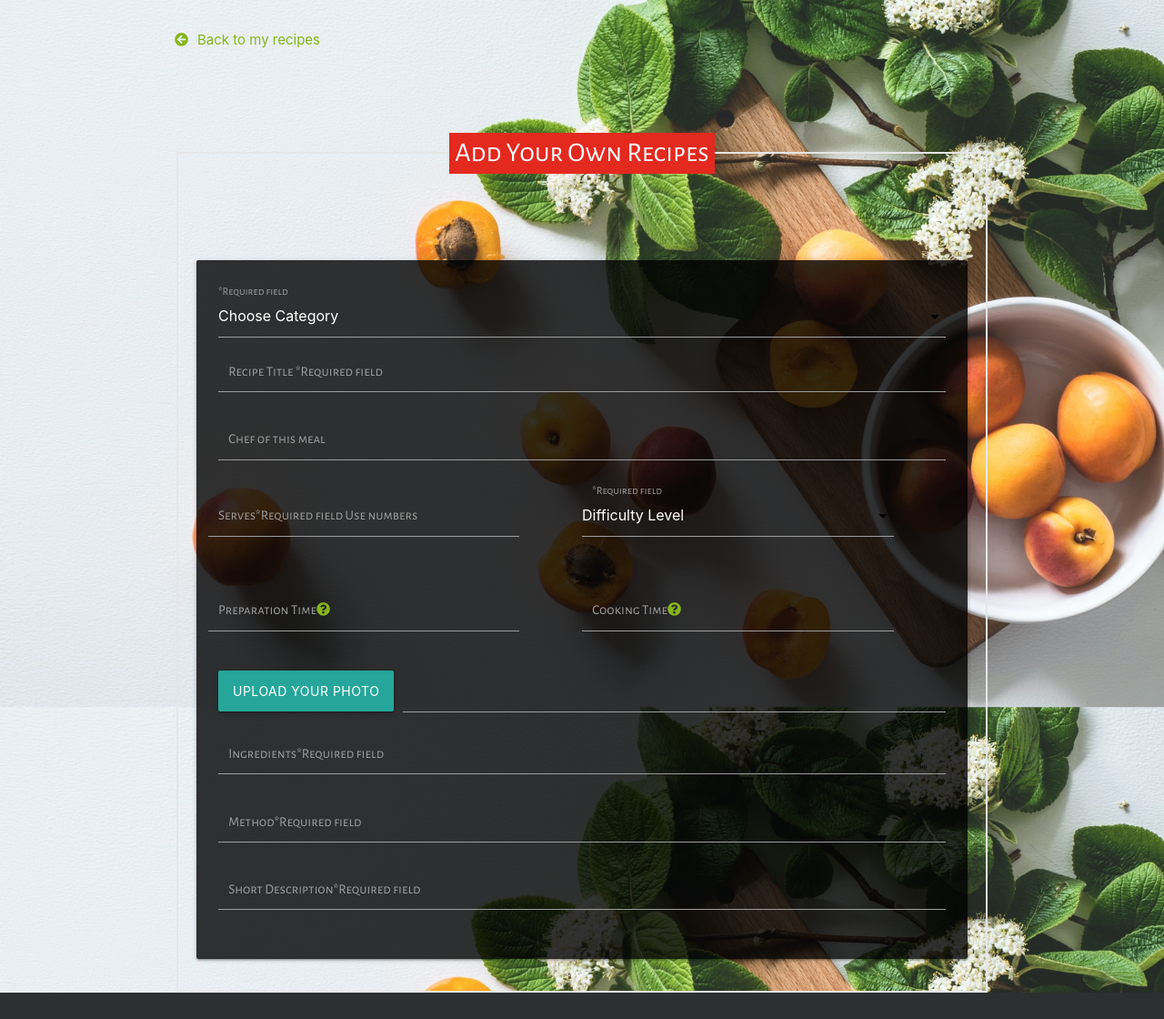
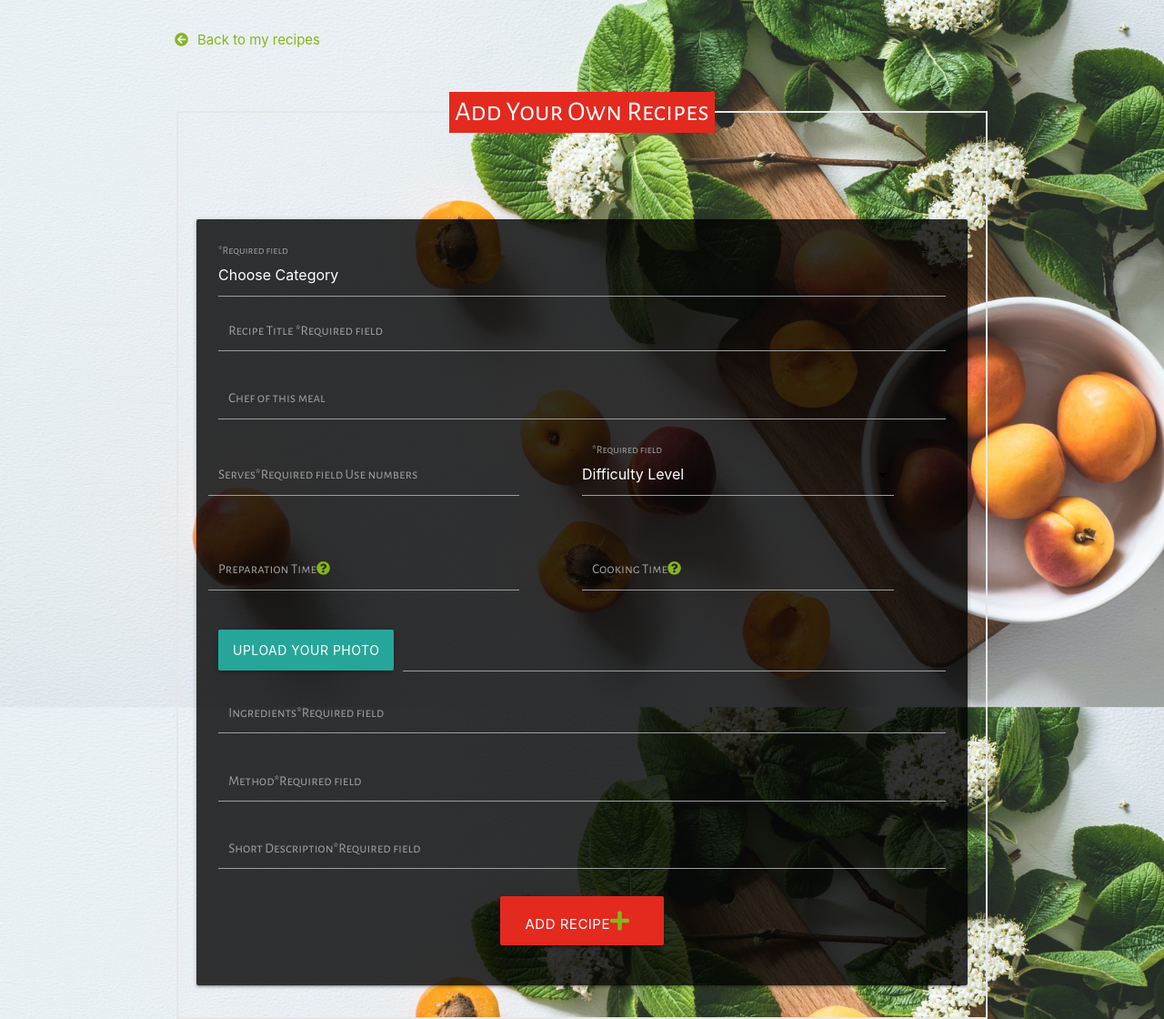
Before and after one commit to szilG/Salt-Papper, a Flask app: page /add_recipe/ in a window 1280 px wide. Shown: the part 76-1196 px from the top of the page at 91% size. Before the commit the page ends 1167 px from the top, so only its background shows below. Run offline with Flask 2, Linux system fonts and the light colour scheme; data that the repository does not hold is empty; some libraries are stand-ins or nearby versions; some web fonts are replaced.

Commit message:
allow user to submit data to the database

```diff
--- a/app.py
+++ b/app.py
@@ -100,8 +100,33 @@ def logout():
 
 
 # Add New Recipe To DB
-@app.route("/add_recipe/")
+@app.route("/add_recipe/", methods=["GET", "POST"])
 def add_recipe():
+    if request.method == "POST":
+        """
+        Create dictionary
+        """
+        recipe = {
+            "category_name": request.form.get("category_name"),
+            "recipe_name": request.form.get("recipe_name"),
+            "chef": request.form.get("chef"),
+            "serves": request.form.get("serves"),
+            "difficulty_level": request.form.get("difficulty_level"),
+            "prep_time": request.form.get("prep_time"),
+            "cook_time": request.form.get("cook_time"),
+            "image": request.form.get("image"),
+            "ingredients": request.form.get("ingredients"),
+            "method": request.form.get("method"),
+            "description": request.form.get("description"),
+            "username": session["user"]
+        }
+        """
+        Insert form to database
+        """
+        mongo.db.recipes.insert_one(recipe)
+        flash("Recipe is successfully added")
+        return redirect(url_for("profile", username=session['user']))
+
     categories = mongo.db.categories.find().sort("category_name", 1)
     difficulties = mongo.db.difficulty.find().sort("difficulty_level", 1)
     return render_template(
--- a/static/css/style.css
+++ b/static/css/style.css
@@ -92,7 +92,8 @@ nav .slogen {
 }
 
 .btn-large {
-    color: var(--main-text-color) !important;
+    background-color: var(--main-text-color) !important;
+    color: #fff;
 }
 
 
@@ -161,7 +162,7 @@ nav .slogen {
 }
 
 .add-recipe-container {
-    margin-top: 6rem;
+    margin-top: 3rem;
 }
 
 fieldset {
--- a/templates/add_recipe.html
+++ b/templates/add_recipe.html
@@ -2,13 +2,14 @@
 {% block content %}
 
 <style>
-    body{
+    body {
         background-repeat: no-repeat;
         background-size: cover;
         background-attachment: fixed;
         object-fit: cover;
         background-image: url("{{url_for('static', filename='img/7.jpg') }}");
     }
+
     nav ul a {
         color: black;
         text-shadow: 2px 2px 2px rgba(0, 0, 0, 0.5);
@@ -36,8 +37,9 @@
 <div class="container add-recipe-container">
     <fieldset>
         <legend>Add Your Own Recipes</legend>
-        <form class="col s12  offset-m3 " method="POST" action="">
+        <form class="col s12  offset-m3 " method="POST" action="{{ url_for('add_recipe') }}">
             <div class="card-panel">
+                <!--Start Category Section-->
                 <div class="input-field">
                     <select id="category_name" name="category_name" class="validate" required>
                         <option value="" disabled selected>Choose Category</option>
@@ -47,21 +49,33 @@
                     </select>
                     <label for="category_name">*Required field</label>
                 </div>
+                <!--End Category Section-->
+
+                <!--Start Recipe Name Section-->
                 <div class="input-field col s12">
+                    <textarea id="recipe_name" name="recipe_name" class="materialize-textarea validate" minlength="5"
+                        maxlength="30" data-length="30" required></textarea>
+                    <label for="recipe_name">Recipe Title <span>*Required field</span></label>
+                </div>
+                <!--End Recipe Name Section-->
 
-                    <textarea id="recipe_name" name="recipe_name" class="materialize-textarea validate"
-                    minlength="5" maxlength="30" data-length="30" required></textarea>
-                    <label for="recipe_name">Recipe Title  <span>*Required field</span></label>
-                </div>
+                <!--Start Chef Name Section-->
                 <div class="input-field col s12">
-                    <input id="chef" name="chef" type="text" minlength="5" maxlength="30" data-length="30"class="validate">
+                    <input id="chef" name="chef" type="text" minlength="5" maxlength="30" data-length="30"
+                        class="validate">
                     <label for="chef">Chef of this meal</label>
                 </div>
+                <!--End Chef Name Section-->
+
+                <!--Start Serves Section-->
                 <div class="row">
                     <div class="input-field col s12 m5">
                         <input id="serves" type="number" name="serves" class="validate" required>
                         <label for="serves">Serves<span>*Required field Use numbers</span></label>
                     </div>
+                    <!--End Serves Section-->
+
+                    <!--Start Difficulty Level Section-->
                     <div class="input-field col s12 m5 offset-m1">
                         <select id="difficulty_level" name="difficulty_level" class="validate" required>
                             <option value="" disabled selected>Difficulty Level</option>
@@ -72,6 +86,9 @@
                         <label for="difficulty_level">*Required field</label>
                     </div>
                 </div>
+                <!--End Difficulty Level Section-->
+
+                <!--Start Prep-time and Cook-time Section-->
                 <div class="row">
                     <div class="input-field col s12 m5">
                         <input id="prep_time" type="number" name="prep_time" class="validate" required>
@@ -79,11 +96,14 @@
                                 data-position="right" data-tooltip="Enter total preparation time"></i></label>
                     </div>
                     <div class="input-field col s12 m5 offset-m1">
-                        <input id="cook_time" type="number" name="Cook_time" class="validate" required>
+                        <input id="cook_time" type="number" name="cook_time" class="validate" required>
                         <label for="cook_time">Cooking Time<i class="fas fa-question-circle tooltipped"
                                 data-position="right" data-tooltip="Enter total cooking time"></i></label>
                     </div>
                 </div>
+                <!--End Prep-time and Cook-time Section-->
+
+                <!--Start File Upload Section-->
                 <div class="file-field input-field">
                     <div class="btn">
                         <span>Upload Your Photo</span>
@@ -93,20 +113,36 @@
                         <input class="file-path validate" id="image" name="image" type="text">
                     </div>
                 </div>
+                <!--End File Upload Section-->
+
+                <!--Start Ingredients Section-->
                 <div class="input-field col s12">
-                    <textarea id="ingredients" name="ingredients" class="materialize-textarea validate"
-                    minlength="5" maxlength="1000" data-length="1000" required></textarea>
+                    <textarea id="ingredients" name="ingredients" class="materialize-textarea validate" minlength="5"
+                        maxlength="1000" data-length="1000" required></textarea>
                     <label for="ingredients">Ingredients<span>*Required field</span></label>
                 </div>
+                <!--End Ingredients Section-->
+
+                <!--Start Method Section-->
                 <div class="input-field col s12">
-                    <textarea id="method" name="method" class="materialize-textarea validate"
-                    minlength="5" maxlength="1000" data-length="1000"required></textarea>
+                    <textarea id="method" name="method" class="materialize-textarea validate" minlength="5"
+                        maxlength="1000" data-length="1000" required></textarea>
                     <label for="method">Method<span>*Required field</span></label>
                 </div>
+                <!--End Method Section-->
+
+                <!--Start Description Section-->
                 <div class="input-field col s12">
-                    <textarea id="description" name="description" class="materialize-textarea validate"
-                    minlength="5" maxlength="1000" data-length="1000" required></textarea>
+                    <textarea id="description" name="description" class="materialize-textarea validate" minlength="5"
+                        maxlength="1000" data-length="1000" required></textarea>
                     <label for="description">Short Description<span>*Required field</span></label>
+                </div>
+                <!--End Description Section-->
+
+                <div class="row">
+                    <div class="col s12 center-align">
+                        <button type="submit" class="btn-large">Add Recipe<i class="fas fa-plus"></i></button>
+                    </div>
                 </div>
             </div>
         </form>
--- a/templates/index.html
+++ b/templates/index.html
@@ -43,6 +43,7 @@
           <p><strong>{{ recipe.description}}</strong></p>
           <p>Category: {{ recipe.category_name }}</p>
           <p>Difficulty Level: {{ recipe.difficulty }}</p>
+          <p><em>by: {{ recipe.username }}</em></p>
         </div>
         <div class="card-action">
           <a href="#">Go for the recipe<i class="fas fa-arrow-circle-right"></i></a>
```
Lines whose indentation alone changed are shown as unchanged.
